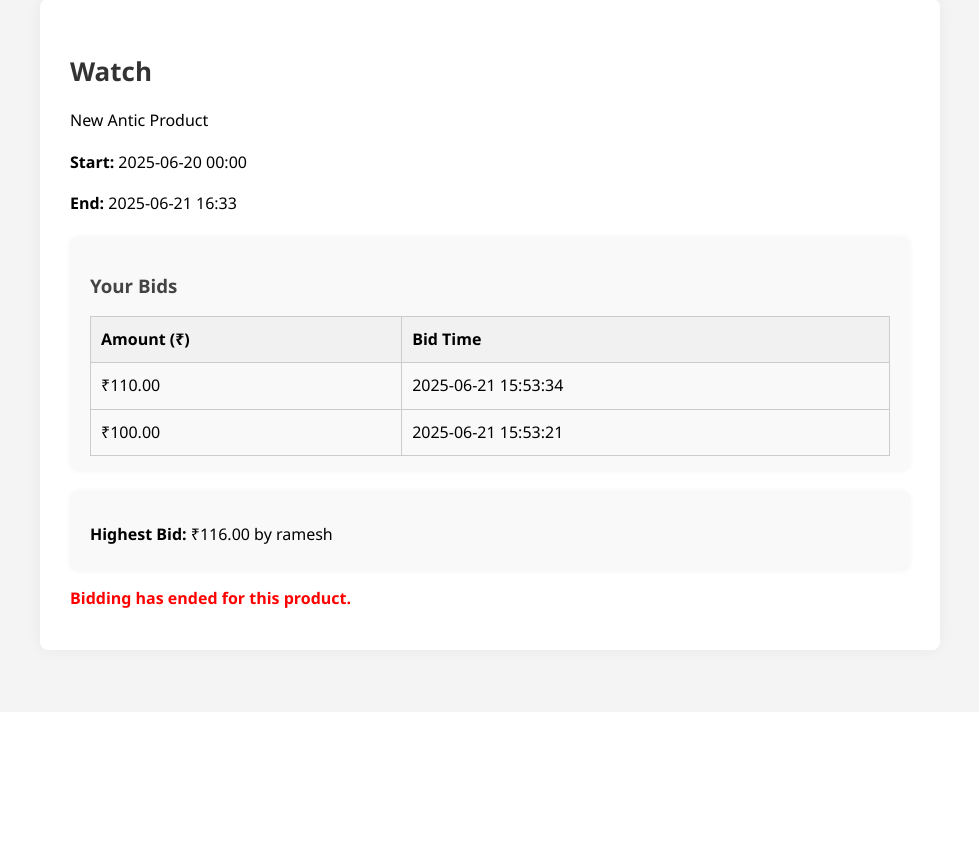
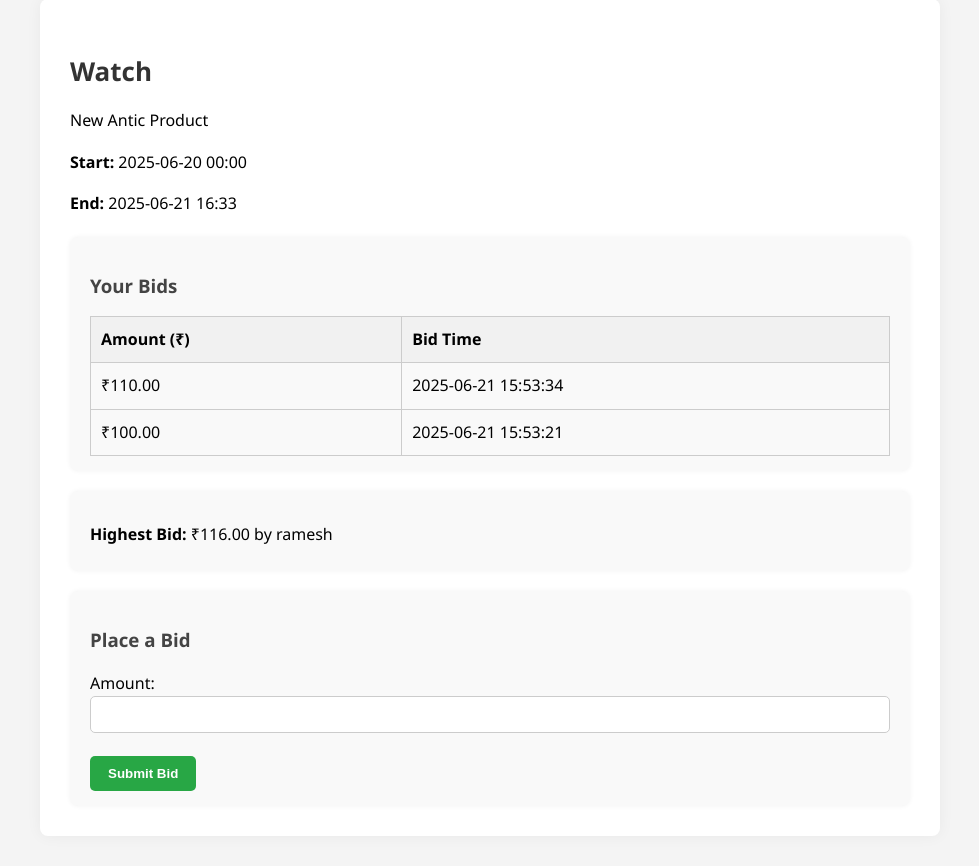
Before and after one commit to ramserssesd/Bidding-Project, a Django app: page /product/1/ in a window 1280 px wide. Shown: the part 88-954 px from the top of the page, without its empty margins (150-1129 px from the left). Before the commit the page ends 746 px from the top, so only its background shows below. Run offline with Django 5.2, Linux system fonts and the light colour scheme; a user stored in the database is signed in; data comes from the database, SQL or seed files in the repository; both versions use the stored data as it was after the commit.

Commit message:
Add files via upload

```diff
--- a/auction/models.py
+++ b/auction/models.py
@@ -9,10 +9,6 @@ class Product(models.Model):
     end_date = models.DateTimeField()
     owner = models.ForeignKey(User, on_delete=models.CASCADE)
     assigned_to = models.ForeignKey(User, on_delete=models.SET_NULL, null=True, blank=True, related_name='won_products')
-
-    def is_active(self):
-        now = timezone.now()
-        return self.start_date <= now <= self.end_date
 
     def __str__(self):
         return self.name
--- a/auction/templates/auction/product_detail.html
+++ b/auction/templates/auction/product_detail.html
@@ -117,7 +117,6 @@
     {% endif %}
 
     {% if user.is_authenticated %}
-        {% if product.is_active %}
         <div class="bid-form">
             <h3>Place a Bid</h3>
             <form method="post">
@@ -127,9 +126,6 @@
             </form>
         </div>
     {% else %}
-            <p class="error">Bidding has ended for this product.</p>
-        {% endif %}
-    {% else %}
         <p class="note">Please <a href="{% url 'login' %}">login</a> to place a bid.</p>
     {% endif %}
 </div>
--- a/auction/templates/auction/product_list.html
+++ b/auction/templates/auction/product_list.html
@@ -91,12 +91,10 @@
 
 <ul class="product-list">
     {% for product in products %}
-        {% if not product.assigned_to %}
         <li>
             <a href="{% url 'product_detail' product.pk %}">{{ product.name }}</a><br>
             <small>Ends on: {{ product.end_date|date:"Y-m-d H:i" }}</small>
         </li>
-        {% endif %}
     {% empty %}
         <li class="empty-msg">No products available for bidding.</li>
     {% endfor %}
@@ -119,8 +117,8 @@
                     {% for bid in user_bids %}
                     <tr>
                         <td>{{ forloop.counter }}</td>
-                        <td>{{ bid.product.name }}</td>
-                        <td>₹{{ bid.amount }}</td>
+                        <td>{{ bid.product__name }}</td>
+                        <td>₹{{ bid.max_amount }}</td>
                     </tr>
                     {% endfor %}
                 </tbody>
--- a/auction/views.py
+++ b/auction/views.py
@@ -6,22 +6,23 @@ from django.contrib.auth import authenticate, login, logout
 from django.contrib import messages
 from django.utils import timezone
 from .models import Bid
-from django.db.models import Subquery, OuterRef
+from django.db.models import Max
 
 @login_required
 def product_list(request):
-    products = Product.objects.all()
+    products = Product.objects.filter(assigned_to=None)
     now = timezone.now()
 
+    #This code assign to user starts
     for product in products:
         if product.end_date < now and product.assigned_to is None:
             highest_bid = product.bids.order_by('-amount').first()
             if highest_bid:
                 product.assigned_to = highest_bid.user
                 product.save()
+    #ends
 
-    max_bid_subquery = Bid.objects.filter(product=OuterRef('product')).order_by('-amount').values('amount')[:1]
-    user_bids = Bid.objects.filter(user=request.user, product__assigned_to=request.user,amount=Subquery(max_bid_subquery))
+    user_bids =  Bid.objects.filter(user=request.user, product__assigned_to=request.user).values('product__name').annotate(max_amount=Max('amount'))
     return render(request, 'auction/product_list.html', {'products': products,'user_bids':user_bids})
 
 @login_required
@@ -30,9 +31,6 @@ def product_detail(request, pk):
     form = BidForm()
     user_bids = product.bids.filter(user=request.user) if request.user.is_authenticated else None
     if request.method == 'POST':
-        if not product.is_active():
-            return render(request, 'auction/product_detail.html', {'product': product, 'form': form,'error': 'Bidding time is over!'})
-
         form = BidForm(request.POST)
         if form.is_valid():
             bid = form.save(commit=False)
@@ -41,12 +39,8 @@ def product_detail(request, pk):
             bid.save()
             return redirect('product_detail', pk=pk)
 
-    return render(request, 'auction/product_detail.html', {
-        'product': product,
-        'form': form,
-        'highest_bid': product.bids.first(),
-        'user_bids':user_bids,
-    })
+    return render(request, 'auction/product_detail.html', {'product': product,'form': form,'highest_bid': product.bids.first(),
+        'user_bids':user_bids,})
 
 def user_login(request):
     if request.user.is_authenticated:
--- a/product_bedding/settings.py
+++ b/product_bedding/settings.py
@@ -38,7 +38,6 @@ INSTALLED_APPS = [
     'django.contrib.messages',
     'django.contrib.staticfiles',
     'auction',
-    'background_task',
 ]
 
 MIDDLEWARE = [
```
Also changed, not shown: db.sqlite3. Lines whose indentation alone changed are shown as unchanged.
